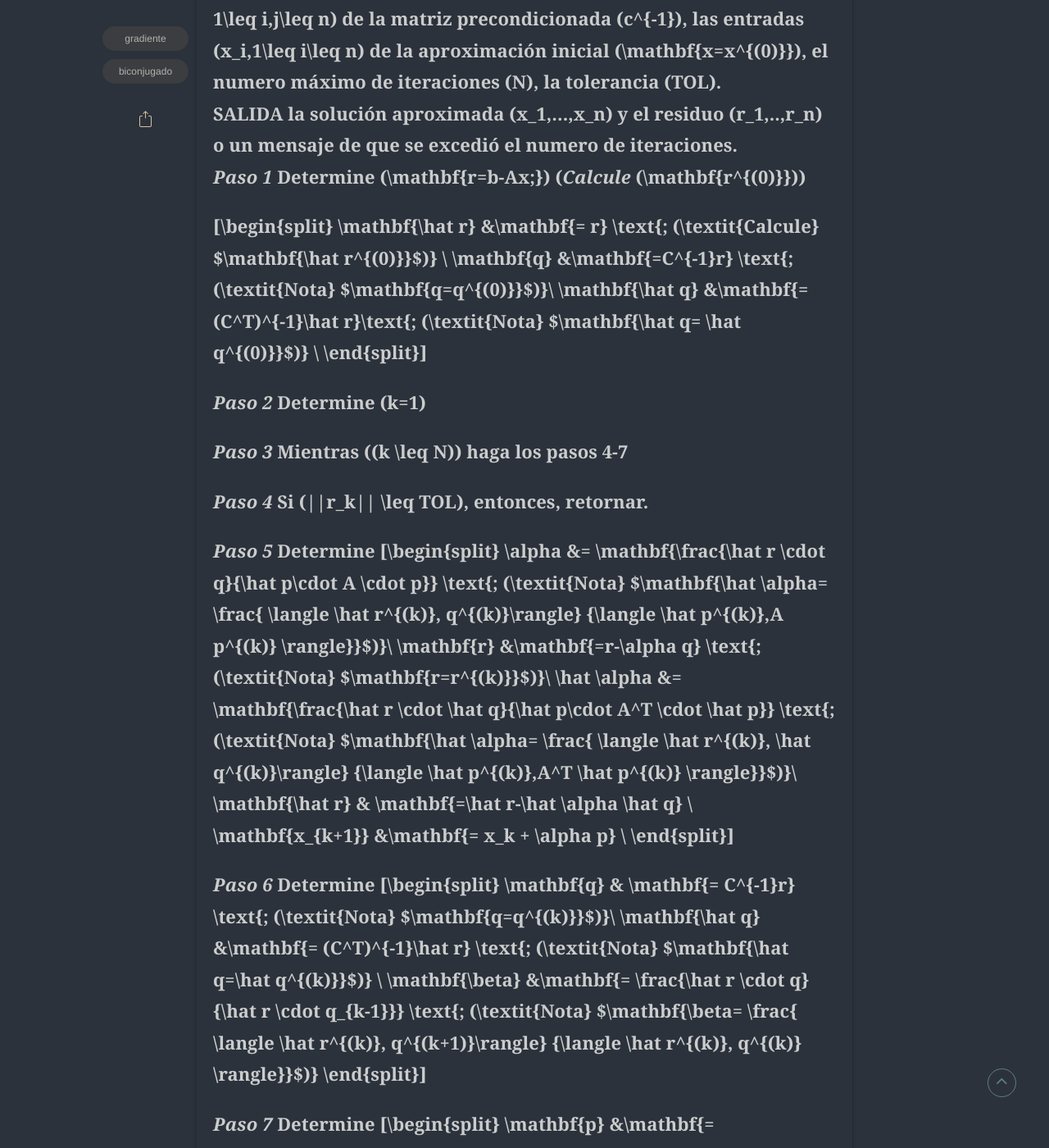
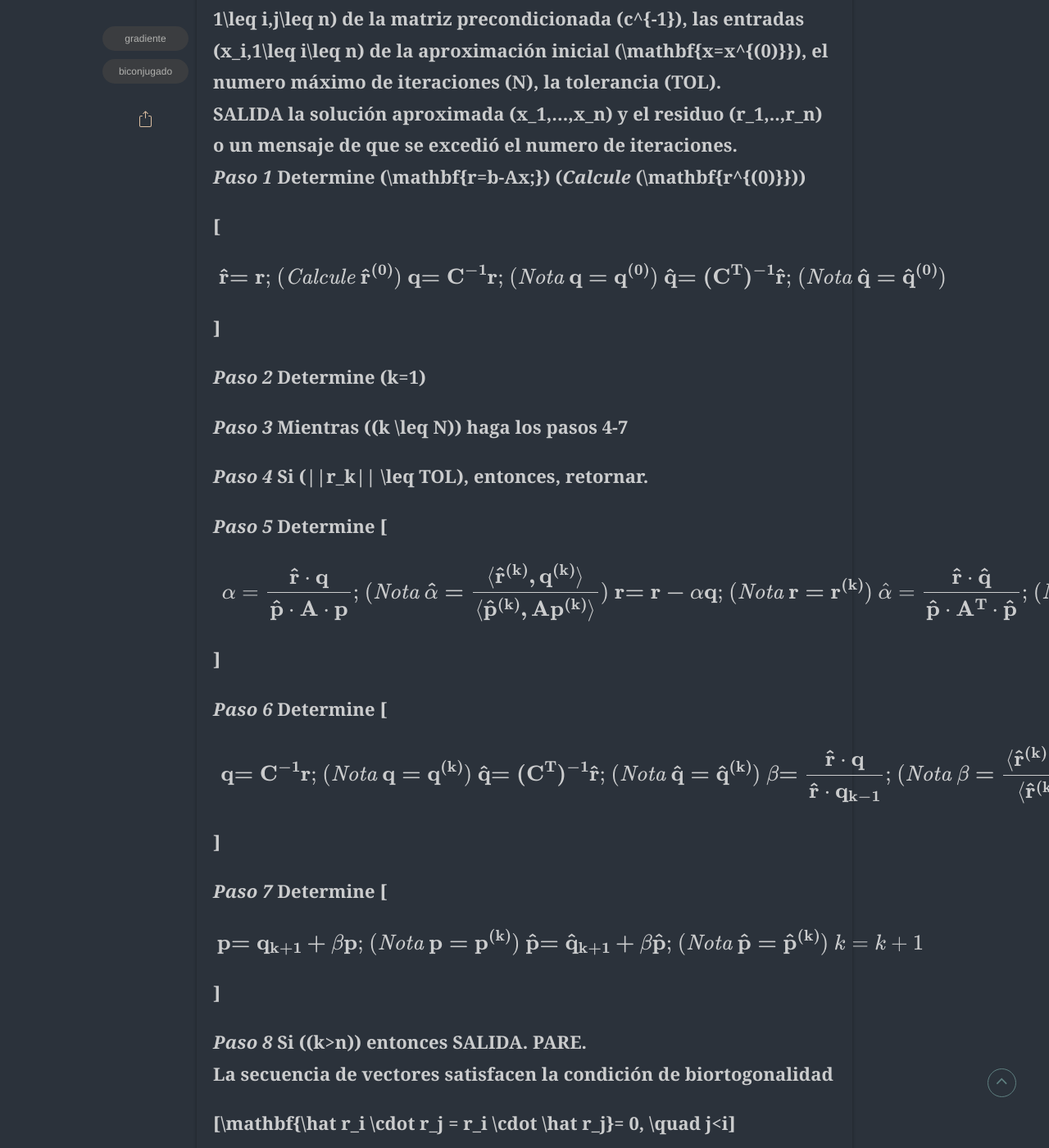
Before and after one commit to juanmigutierrez/juanmigutierrez.github.io, a Jekyll site: the page built from _posts/2022-01-23-Gradiente-biconjugado.md, in a window 1280 px wide and 1400 px high, scrolled down 1725 px. Shown: the whole window at 82% size. Built offline with Jekyll 4.4.1, drawn with Linux system fonts in a browser that asks for light colours; some web fonts are replaced; formulas are drawn with MathJax 3; comment, search, counter and statistics services are not loaded; some of the changed text lies outside the part shown.

Commit message:
no message

```diff
--- a/_posts/2022-01-23-Gradiente-biconjugado.md
+++ b/_posts/2022-01-23-Gradiente-biconjugado.md
@@ -8,7 +8,7 @@ description: Gradiente Biconjugado.
 img: posts/20220323/gradiente.png
 tags: [gradiente,biconjugado]
 author: Miguel Gutierrez y David Felipe Martinez
-Mathjax: yes
+mathjax: yes
 ---
 # Gradiente Conjugado
 
```
